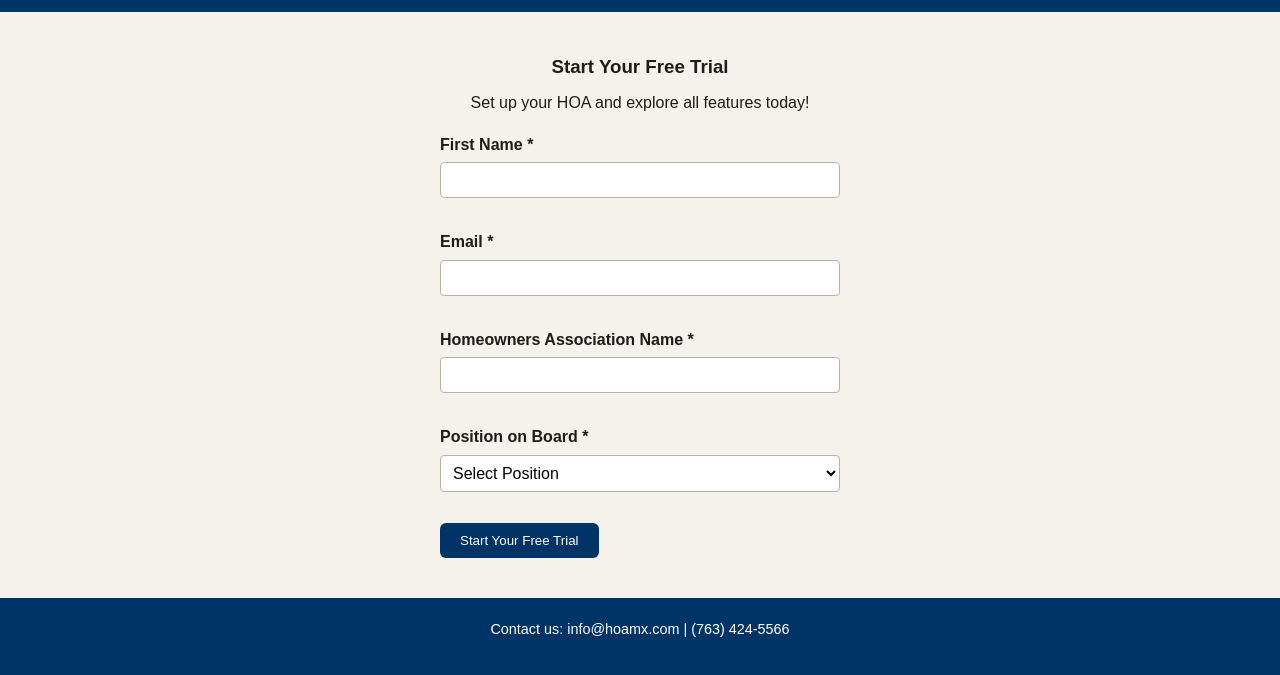
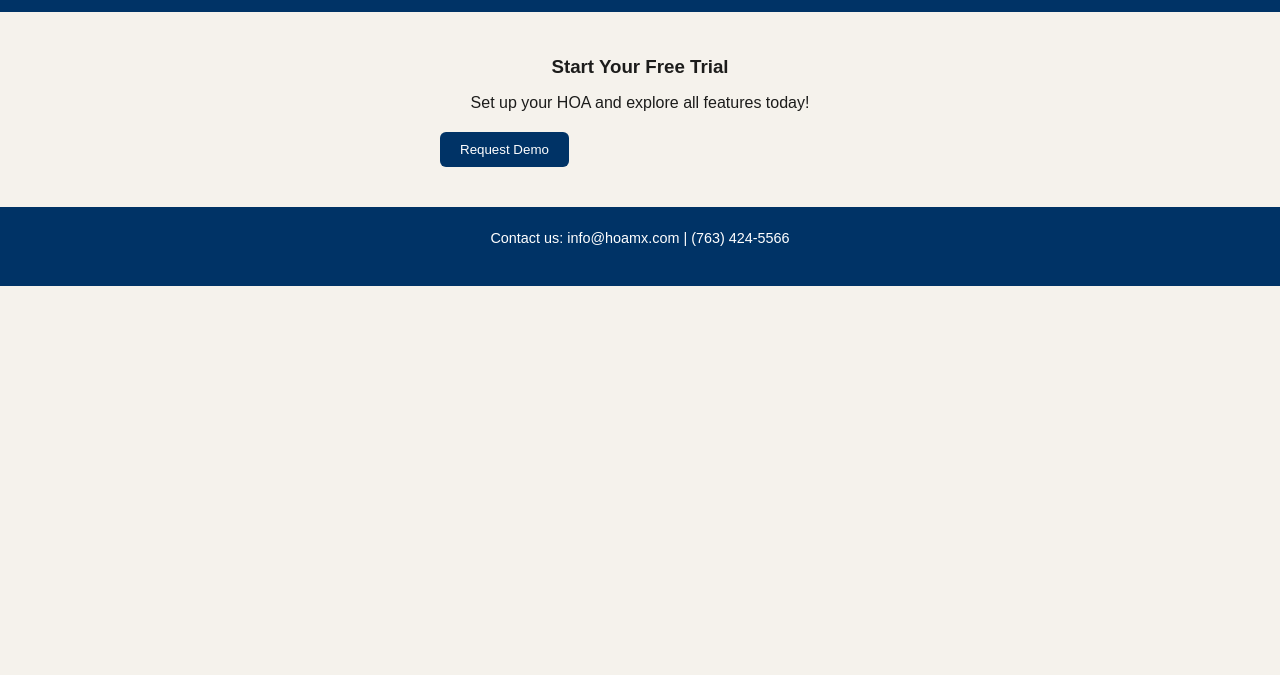
Before and after one commit to hoamxTrav/hoamx_com, a plain HTML site: page index.html in a window 1280 px wide. Shown: the part 201-876 px from the top of the page. After the commit the page ends 800 px from the top, so only its background shows below. Drawn offline with Linux system fonts and the light colour scheme; no server answers.

Commit message:
Update index.html

```diff
--- a/index.html
+++ b/index.html
@@ -31,34 +31,29 @@
     <section>
         <h3>Start Your Free Trial</h3>
         <p>Set up your HOA and explore all features today!</p>
-        <form id='trial-form'>
-            <div class='form-group'>
-                <label>First Name *</label>
-                <input type='text' name='firstName' required>
-            </div>
-            <div class='form-group'>
-                <label>Email *</label>
-                <input type='email' name='email' required>
-            </div>
-            <div class='form-group'>
-                <label>Homeowners Association Name *</label>
-                <input type='text' name='hoaName' required>
-            </div>
-            <div class='form-group'>
-                <label>Position on Board *</label>
-                <select name='position' required>
-                    <option value=''>Select Position</option>
-                    <option>President</option>
-                    <option>Vice President</option>
-                    <option>Treasurer</option>
-                    <option>Secretary</option>
-                    <option>Member at Large</option>
-                    <option>Not on the Board</option>
-                </select>
-            </div>
-            <input type='hidden' name='ip' id='ip-field'>
-            <button type='submit'>Start Your Free Trial</button>
-        </form>
+        <form id="trialForm">
+  <!-- fields ... -->
+  <button type="submit">Request Demo</button>
+</form>
+<script>
+document.getElementById('trialForm').addEventListener('submit', async (e)=>{
+  e.preventDefault();
+  const body = {
+    firstName: e.target.firstName?.value,
+    email: e.target.email?.value,
+    hoaName: e.target.hoaName?.value,
+    boardRole: e.target.boardRole?.value,
+    source: "StaticWeb"
+  };
+  const res = await fetch('/api/submitTrial', {
+    method:'POST',
+    headers:{'Content-Type':'application/json'/*, 'x-functions-key':'<if function auth>'*/},
+    body: JSON.stringify(body)
+  });
+  alert(res.ok ? "Thanks! We’ll be in touch." : "Error submitting.");
+});
+</script>
+
         <div id='thank-you'>Thank you! You will get a response soon.</div>
     </section>
 
```
